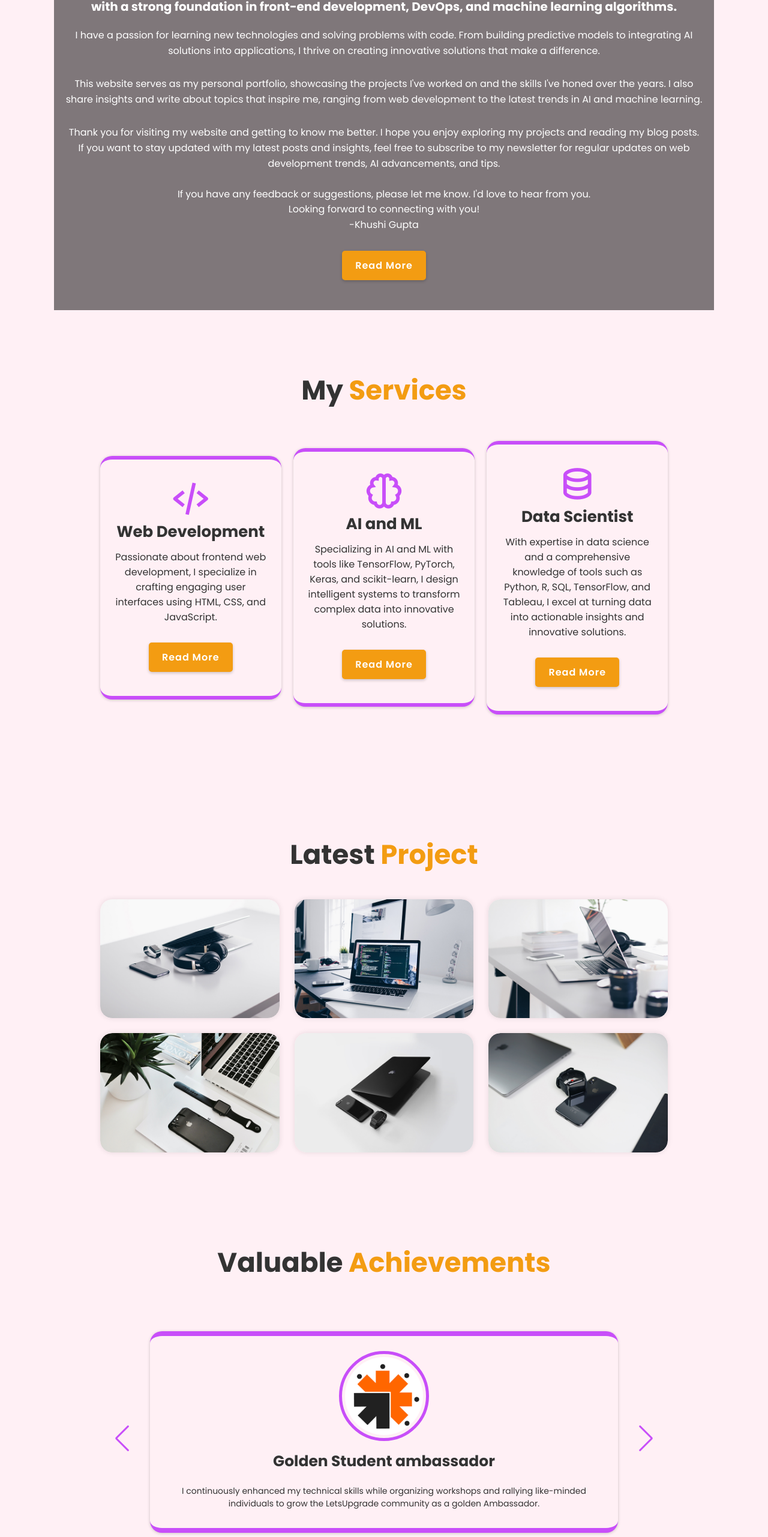
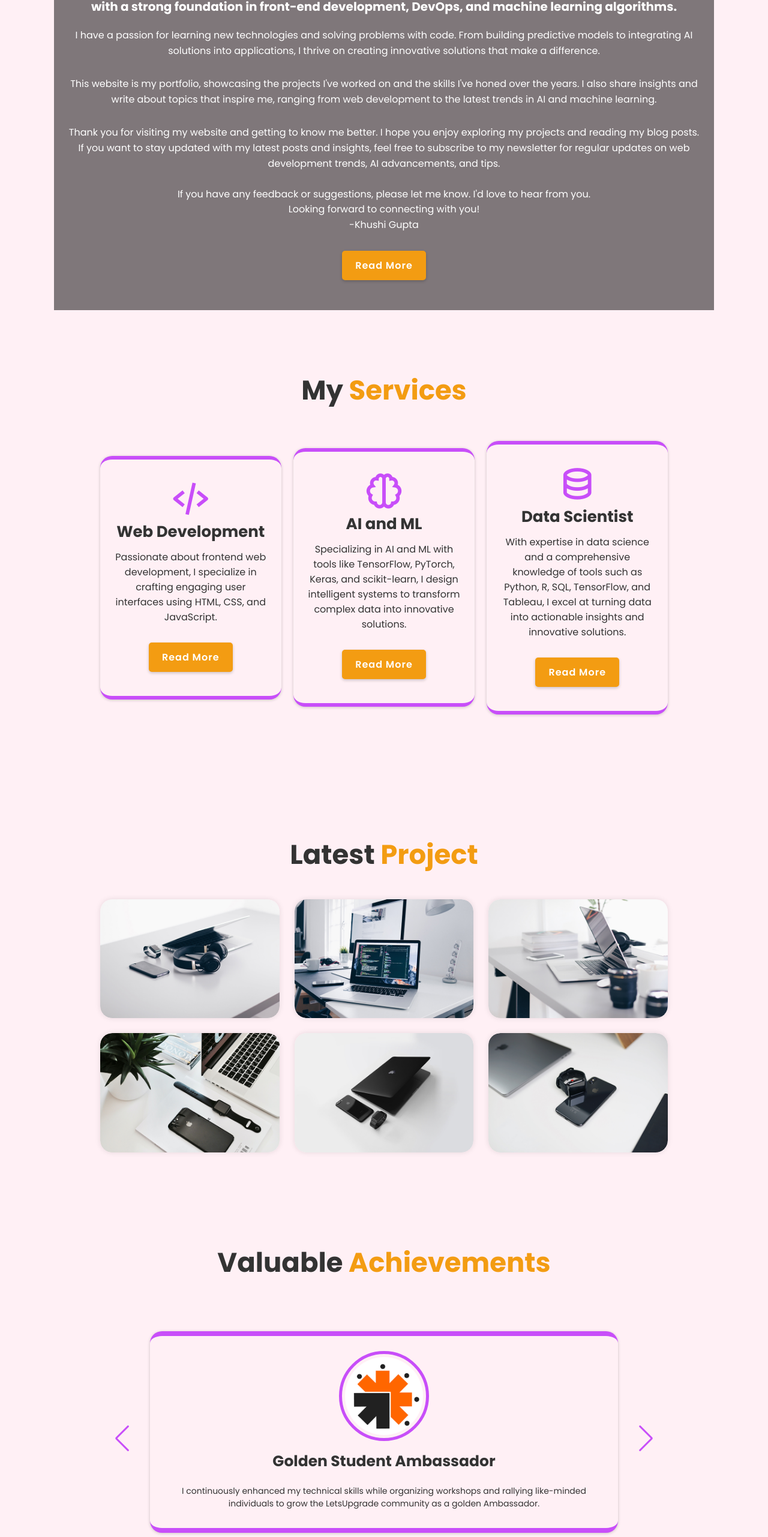
Before and after one commit to khushig99/khushig99.github.io, a plain HTML site: page index.html in a window 1280 px wide. Shown: the part 1058-3620 px from the top of the page at 60% size. Drawn offline with nearby package versions, Linux system fonts and the light colour scheme.

Commit message:
Update index.html

```diff
--- a/index.html
+++ b/index.html
@@ -98,7 +98,7 @@
                 I have a passion for learning new technologies and solving problems with code. From building predictive models to integrating AI solutions into applications, I thrive on creating innovative solutions that make a difference.
             </p>
             <p>
-                This website serves as my personal portfolio, showcasing the projects I've worked on and the skills I've honed over the years. I also share insights and write about topics that inspire me, ranging from web development to the latest trends in AI and machine learning.
+                This website is my portfolio, showcasing the projects I've worked on and the skills I've honed over the years. I also share insights and write about topics that inspire me, ranging from web development to the latest trends in AI and machine learning.
             </p>
             <p>
                 Thank you for visiting my website and getting to know me better. I hope you enjoy exploring my projects and reading my blog posts. If you want to stay updated with my latest posts and insights, feel free to subscribe to my newsletter for regular updates on web development trends, AI advancements, and tips. <br> <br>If you have any feedback or suggestions, please let me know. I'd love to hear from you.<br>Looking forward to connecting with you!<br> -Khushi Gupta
@@ -203,7 +203,7 @@
                 <div class="testimonial-content swiper-wrapper">
                     <div class="testimonial-slide swiper-slide">
                         <img src="images/testimonial1.jpg" alt="">
-                        <h3>Golden Student ambassador</h3>
+                        <h3>Golden Student Ambassador</h3>
                         <p>I continuously enhanced my technical skills while organizing workshops and rallying like-minded individuals to grow the LetsUpgrade community as a golden Ambassador.</p>
                     </div>
                     <div class="testimonial-slide swiper-slide">
```
